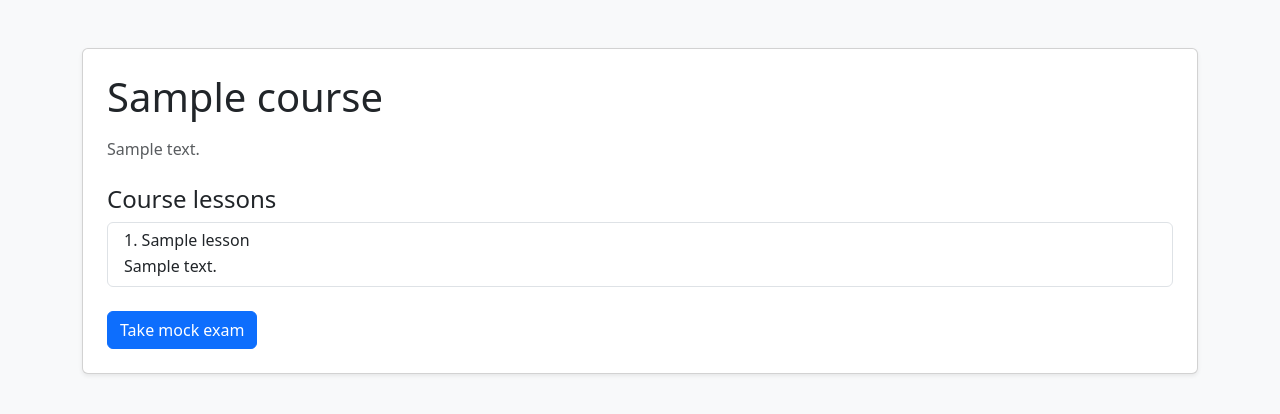
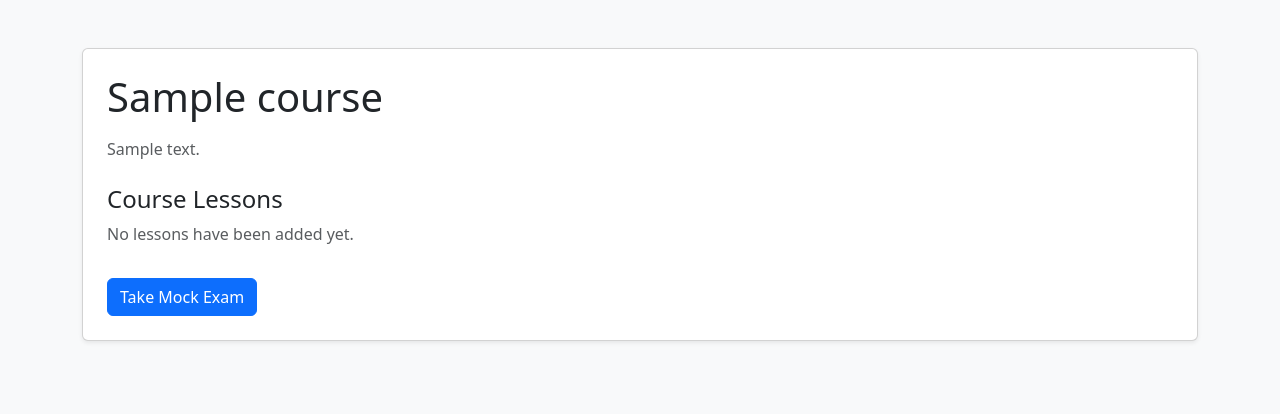
Before and after one commit to Muskansingh1234/online-course-final-project, a Django app: page /courses/1/ in a window 1280 px wide. Shown: the part 56-470 px from the top of the page. Run offline with Django 4.2, Linux system fonts and the light colour scheme; tables that the repository leaves empty hold one stand-in row (values such as "Sample post").

Commit message:
corrected code

```diff
--- a/onlinecourse/templates/onlinecourse/course_details_bootstrap.html
+++ b/onlinecourse/templates/onlinecourse/course_details_bootstrap.html
@@ -1,36 +1,58 @@
+
 <!doctype html>
 <html lang="en">
 <head>
     <meta charset="utf-8">
     <meta name="viewport" content="width=device-width, initial-scale=1">
     <title>{{ course.name }}</title>
-  <link href="https://cdn.jsdelivr.net/npm/bootstrap@5.3.3/dist/css/bootstrap.min.css" rel="stylesheet">
+
+    <link
+        href="https://cdn.jsdelivr.net/npm/bootstrap@5.3.3/dist/css/bootstrap.min.css"
+        rel="stylesheet">
 </head>
+
 <body class="bg-light">
-<nav class="navbar navbar-dark bg-primary"><div class="container"><a class="navbar-brand" href="/">OnlineCourse</a></div></nav>
+
+<nav class="navbar navbar-dark bg-primary">
+    <div class="container">
+        <a class="navbar-brand" href="/">OnlineCourse</a>
+    </div>
+</nav>
+
 <main class="container py-5">
     <div class="card shadow-sm">
         <div class="card-body p-4">
+
             <h1 class="mb-3">{{ course.name }}</h1>
             <p class="text-muted">{{ course.description }}</p>
-      <h2 class="h4 mt-4">Course lessons</h2>
-      {% if course.lessons.all %}
-        <div class="list-group mb-4">
-          {% for lesson in course.lessons.all %}
+
+            <h2 class="h4 mt-4">Course Lessons</h2>
+
+            {% for lesson in course.lesson_set.all %}
+                <div class="list-group mb-2">
                     <div class="list-group-item">
-              <h3 class="h6 mb-1">{{ forloop.counter }}. {{ lesson.title }}</h3>
-              <p class="mb-0">{{ lesson.content|truncatewords:35 }}</p>
+                        <h3 class="h6 mb-1">
+                            {{ forloop.counter }}. {{ lesson.title }}
+                        </h3>
+                        <p class="mb-0">
+                            {{ lesson.content|truncatewords:35 }}
+                        </p>
+                    </div>
                 </div>
             {% empty %}
-            <div class="list-group-item">No lessons have been added yet.</div>
+                <p class="text-muted">
+                    No lessons have been added yet.
+                </p>
             {% endfor %}
-        </div>
-      {% else %}
-        <p>No lessons have been added yet.</p>
-      {% endif %}
-      <a class="btn btn-primary" href="{% url 'onlinecourse:exam' course.id %}">Take mock exam</a>
+
+            <a class="btn btn-primary mt-3"
+               href="{% url 'onlinecourse:exam' course.id %}">
+                Take Mock Exam
+            </a>
+
         </div>
     </div>
 </main>
+
 </body>
 </html>
```
Lines whose indentation alone changed are shown as unchanged.
